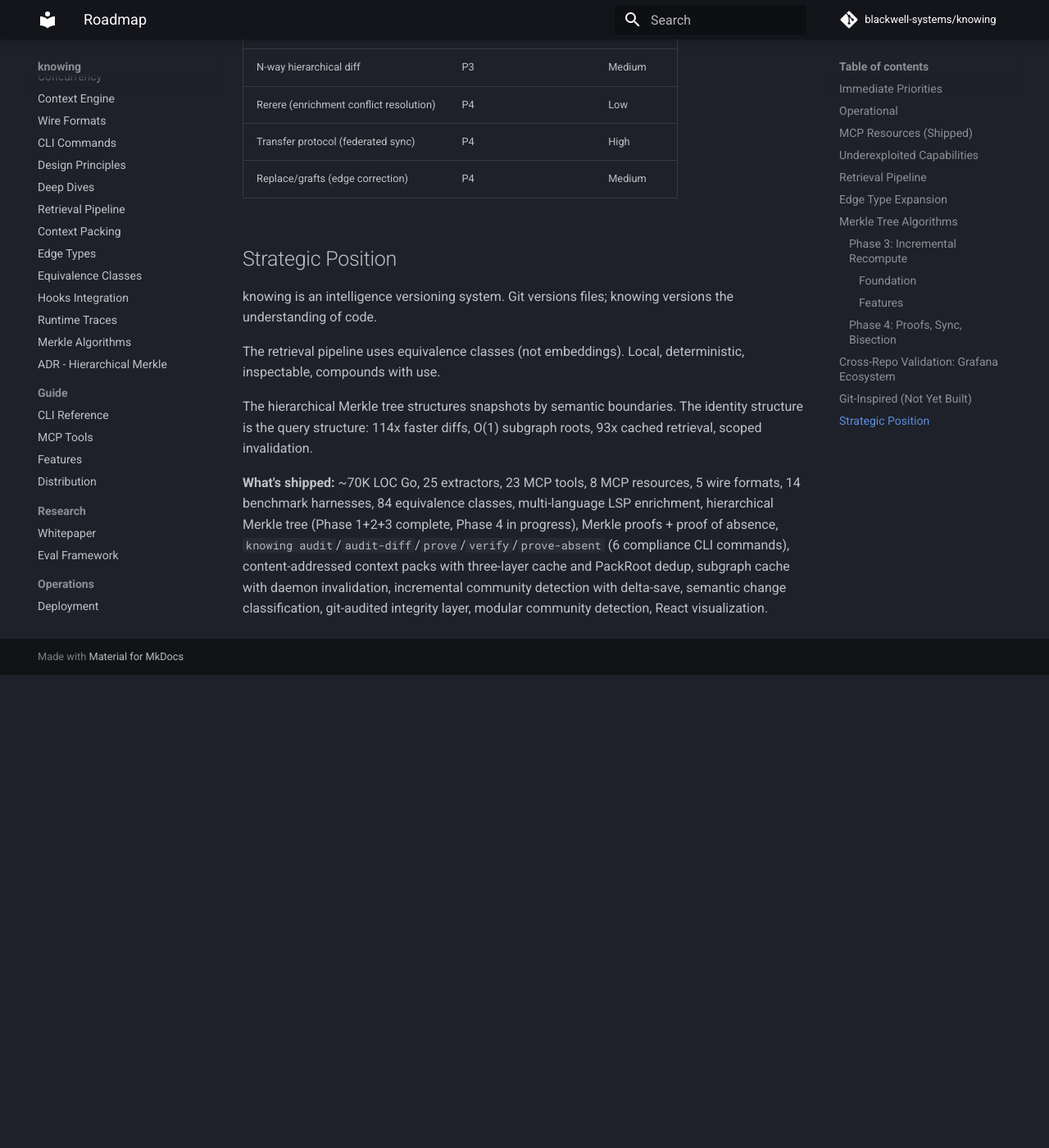
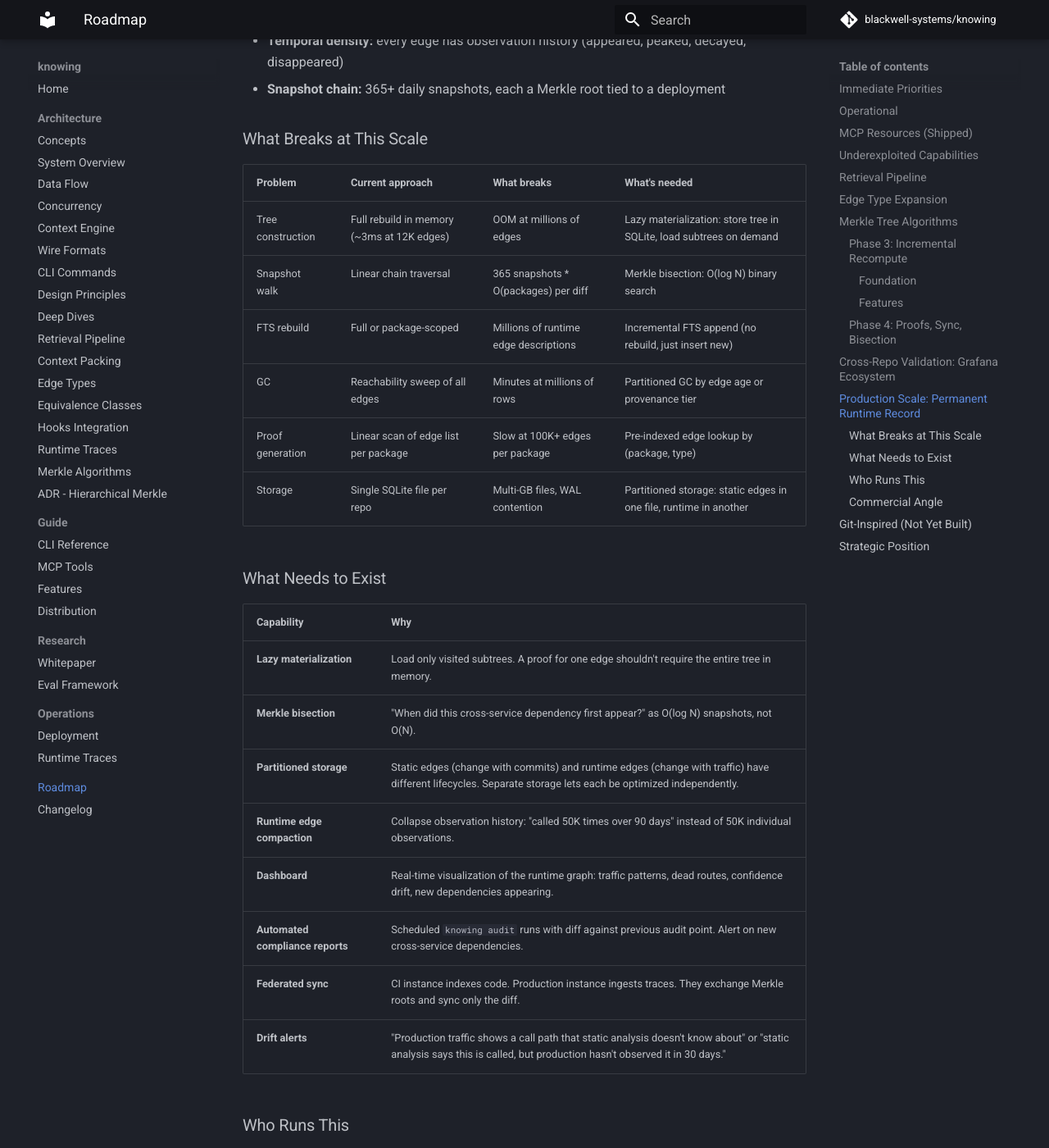
Before and after one commit to blackwell-systems/knowing, an MkDocs documentation site: the page built from docs/roadmap.md, in a window 1280 px wide and 1400 px high, scrolled down 6390 px. Shown: the whole window at 82% size. Built offline with MkDocs 1.6.1 and Material for MkDocs 9.7.7, drawn with Linux system fonts in a browser that asks for light colours; comment, search, counter and statistics services are not loaded; before the commit the page ends 7213 px from its top, so only the background shows below that; some of the changed text lies outside the part shown.

Commit message:
docs: add Production Scale vision to roadmap
Permanent runtime record: continuous OTLP traces + static analysis
producing millions of edges over months. Documents what breaks at
scale (tree, snapshot walk, FTS, GC, proof gen, storage) and what
needs to exist (lazy materialization, bisection, partitioned storage,
compaction, dashboard, federated sync, drift alerts). Commercial
angle: knowing Cloud, compliance reporting, drift detection.

```diff
--- a/docs/roadmap.md
+++ b/docs/roadmap.md
@@ -144,6 +144,55 @@ These repos share real cross-repo edges through `grafana/dskit` and shared pkg/
 - Incremental re-index of one repo invalidates only affected caches in other repos
 - Total index time < 5 minutes for all 4 repos
 
+## Production Scale: Permanent Runtime Record
+
+The endgame: knowing becomes the permanent record of every relationship your software has ever had, both in code and in production. An ops team runs knowing with continuous OTLP trace ingestion alongside static analysis. After a year of production:
+
+- **Static edges:** ~150K (stable, changes with commits)
+- **Runtime edges:** millions (every unique call path, endpoint, queue message observed)
+- **Temporal density:** every edge has observation history (appeared, peaked, decayed, disappeared)
+- **Snapshot chain:** 365+ daily snapshots, each a Merkle root tied to a deployment
+
+### What Breaks at This Scale
+
+| Problem | Current approach | What breaks | What's needed |
+|---------|-----------------|-------------|---------------|
+| Tree construction | Full rebuild in memory (~3ms at 12K edges) | OOM at millions of edges | Lazy materialization: store tree in SQLite, load subtrees on demand |
+| Snapshot walk | Linear chain traversal | 365 snapshots * O(packages) per diff | Merkle bisection: O(log N) binary search |
+| FTS rebuild | Full or package-scoped | Millions of runtime edge descriptions | Incremental FTS append (no rebuild, just insert new) |
+| GC | Reachability sweep of all edges | Minutes at millions of rows | Partitioned GC by edge age or provenance tier |
+| Proof generation | Linear scan of edge list per package | Slow at 100K+ edges per package | Pre-indexed edge lookup by (package, type) |
+| Storage | Single SQLite file per repo | Multi-GB files, WAL contention | Partitioned storage: static edges in one file, runtime in another |
+
+### What Needs to Exist
+
+| Capability | Why |
+|-----------|-----|
+| **Lazy materialization** | Load only visited subtrees. A proof for one edge shouldn't require the entire tree in memory. |
+| **Merkle bisection** | "When did this cross-service dependency first appear?" as O(log N) snapshots, not O(N). |
+| **Partitioned storage** | Static edges (change with commits) and runtime edges (change with traffic) have different lifecycles. Separate storage lets each be optimized independently. |
+| **Runtime edge compaction** | Collapse observation history: "called 50K times over 90 days" instead of 50K individual observations. |
+| **Dashboard** | Real-time visualization of the runtime graph: traffic patterns, dead routes, confidence drift, new dependencies appearing. |
+| **Automated compliance reports** | Scheduled `knowing audit` runs with diff against previous audit point. Alert on new cross-service dependencies. |
+| **Federated sync** | CI instance indexes code. Production instance ingests traces. They exchange Merkle roots and sync only the diff. |
+| **Drift alerts** | "Production traffic shows a call path that static analysis doesn't know about" or "static analysis says this is called, but production hasn't observed it in 30 days." |
+
+### Who Runs This
+
+This is not an individual developer tool. This is the "knowing Cloud" product: a managed service where an ops/platform team connects their repos and their OTLP pipeline. The value proposition is the permanent, verifiable, cryptographically provable record of how their software actually works, both as designed and as observed.
+
+### Commercial Angle
+
+| Offering | Revenue model |
+|----------|--------------|
+| **knowing Cloud** | Managed hosting, per-service pricing. Connect repos + OTLP endpoint, get a dashboard. |
+| **Compliance reporting** | Automated quarterly audit reports with proofs. SOC 2 / ISO 27001 evidence. |
+| **Federated sync service** | Coordination layer between team instances. Org-wide intelligence sharing. |
+| **Drift detection** | Alerts when production behavior diverges from static analysis. SLA on detection latency. |
+| **Enterprise dashboard** | Visualize graph across all repos and services. Team analytics. Dependency governance. |
+
+The open source tool proves the technology. The production-scale offering monetizes the data density that only continuous operation produces.
+
 ## Git-Inspired (Not Yet Built)
 
 | Item | Priority | Effort |
```
